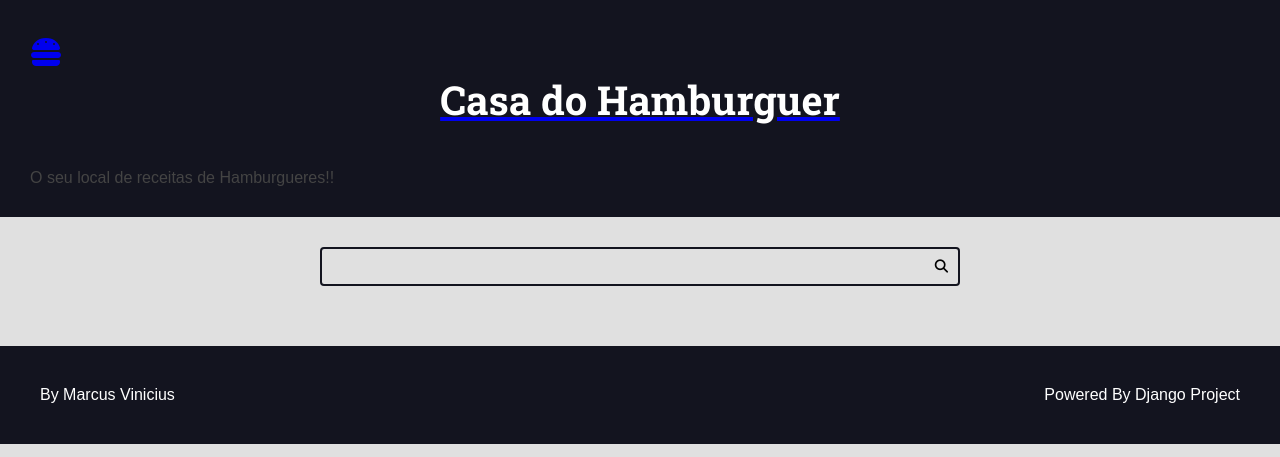
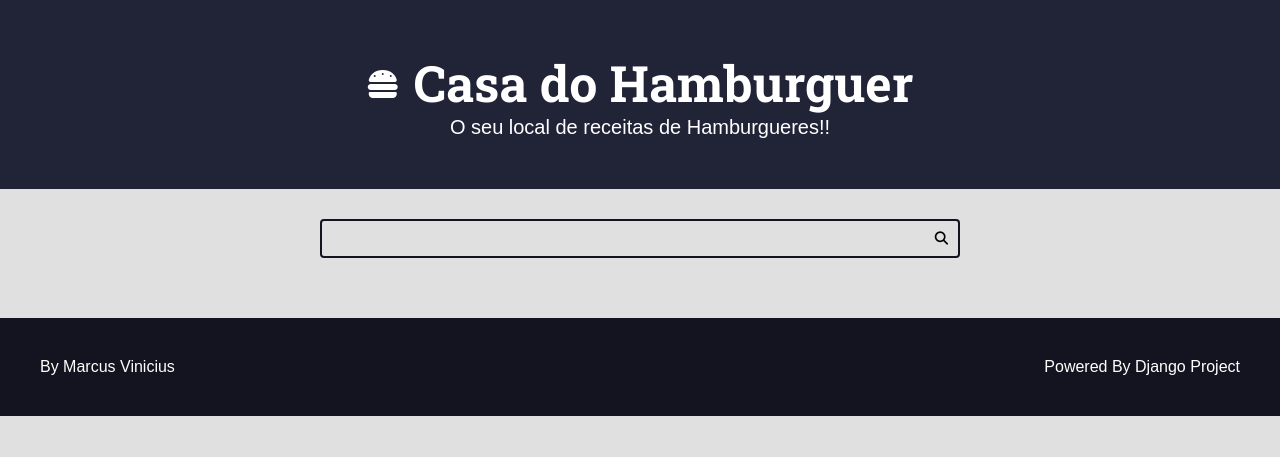
Before and after one commit to Marcus8843/projeto-django, a Django app: template recipes/templates/recipes/pages/home.html in a window 1280 px wide. Shown: the top 457 px of the page. Run offline with Django 5.2, Linux system fonts and the light colour scheme; the template is opened without the code that fills it, so the values that code supplies are empty.

Commit message:
Finalizando

```diff
--- a/base-static/global/css/global-style.css
+++ b/base-static/global/css/global-style.css
@@ -75,11 +75,24 @@
 }
 
 .main-header-container {
-    background: var(--color-primary-dark);
+    background-color: var(--color-primary-dark-hover);
+    padding: 20px;
+    display: flex;
+    justify-content: center;
+    align-items: center;
+    text-align: center;
+    flex-direction: column;
+}
+
+.main-logo-container {
+    display: flex;
+    align-items: center;
+    justify-content: center;
+    gap: 0.5rem;  /* Reduzindo o gap entre o ícone e o texto */
 }
 
 .main-logo {
-    font-size: 4rem;
+    font-size: 5rem;
     color: var(--color-white);
     text-decoration: none;
     display: flex;
@@ -91,8 +104,17 @@
 }
 
 .main-logo-icon {
-    margin-right: 2rem;
+    margin-right: 1rem;
+    color:var(--color-white);
 }
+
+.main-logo-text2 {
+    font-size: 2rem;
+    color: var(--color-white);
+    margin-top: 0.5rem;
+    margin: auto;
+}
+
 
   .search-form {
     border: 0.2rem solid var(--color-primary-dark);
--- a/recipes/templates/recipes/pages/home.html
+++ b/recipes/templates/recipes/pages/home.html
@@ -1,7 +1,7 @@
-{% extends 'global/base.html'%}
+{% extends 'global/base.html' %}
 
 {% block content %}
-    <div class="main-content main-content-list container">
+    <div class='main-content main-content-list container'>
         {% for recipe in recipes %}
             {% include 'recipes/partials/recipes.html' %}
         {% endfor %}
--- a/recipes/templates/recipes/partials/header.html
+++ b/recipes/templates/recipes/partials/header.html
@@ -1,12 +1,11 @@
-<header class='main-header-container'>
-    <div class='main-header container'>
-        <h1>
-            <a class="main-logo-icon" href='/'><i class="fa-solid fa-burger"></i>
-                <span class="main-logo">Casa do Hamburguer</span>
-            </a>
+<header class="main-header-container">
+    <div class="main-header container">
+        <h1 class="main-logo-container">
+            <a class="main-logo-icon" href="/"><i class="fa-solid fa-burger"></i></a>
+            <a class="main-logo" href="/">Casa do Hamburguer</a>
         </h1>
-        <div id="sub">
-            <span class="main-logo-text2">O seu local de receitas de Hamburgueres!!</span>
+        <div>
+            <p class="main-logo-text2">O seu local de receitas de Hamburgueres!!</p>
         </div>
     </div>
 </header>
--- a/recipes/urls.py
+++ b/recipes/urls.py
@@ -3,5 +3,5 @@ from recipes.views import home, recipes
 
 urlpatterns = [
     path('', home),
-    path('/recipes/', recipes, name='recipes'),
+    path('recipes/', recipes, name='recipes'),
 ]
```
Also changed, not shown: projeto/settings.py (+5 -4 lines), templates/global/base.html (renamed from base-templates/global/base.html). Lines whose indentation alone changed are shown as unchanged.
